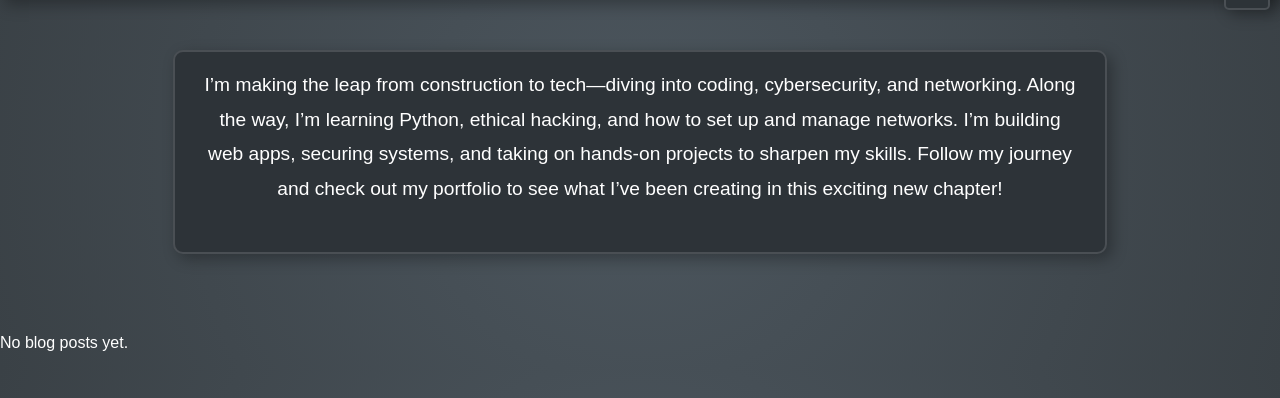
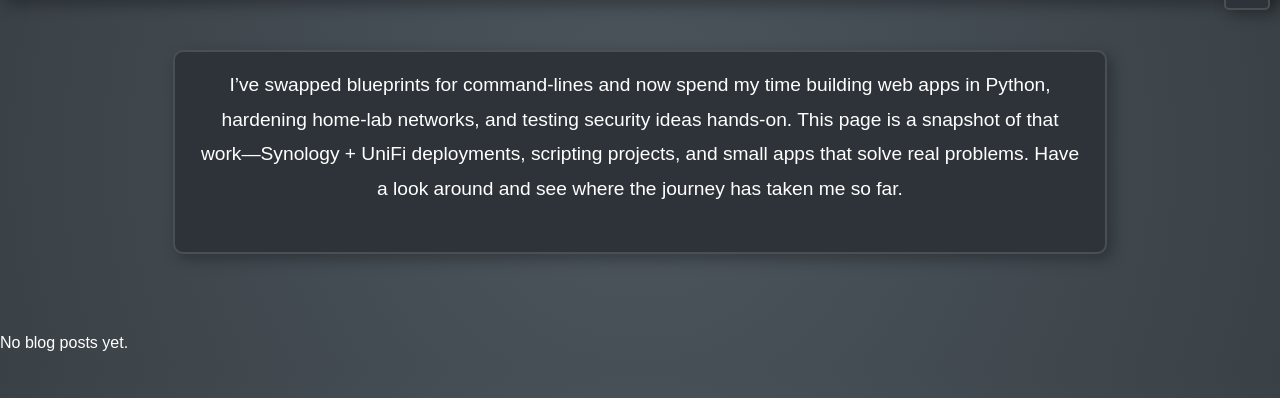
Before and after one commit to dejesusdev/personal-website, a Django app: page /tech/ in a window 1280 px wide. Shown: the part 52-450 px from the top of the page. Run offline with Django 5.2, Linux system fonts and the light colour scheme; data that the repository does not hold is empty.

Commit message:
Update home and tech pages content

```diff
--- a/personal_website/templates/tech.html
+++ b/personal_website/templates/tech.html
@@ -6,12 +6,13 @@
     <div class="tech-intro-container">
         <div class="tech-section">
             <p>
-                I’m making the leap from construction to tech—diving into coding,
-                cybersecurity, and networking. Along the way, I’m learning Python,
-                ethical hacking, and how to set up and manage networks. I’m building
-                web apps, securing systems, and taking on hands-on projects to sharpen
-                my skills. Follow my journey and check out my portfolio to see what I’ve
-                been creating in this exciting new chapter!
+                I’ve swapped blueprints for command-lines and now spend my
+                time building web apps in Python, hardening home-lab
+                networks, and testing security ideas hands-on. This page
+                is a snapshot of that work—Synology + UniFi deployments,
+                scripting projects, and small apps that solve real problems.
+                Have a look around and see where the journey has taken me
+                so far.
             </p>
         </div>
     </div>
```
Also changed, not shown: personal_website/templates/home.html (+8 -10 lines).
